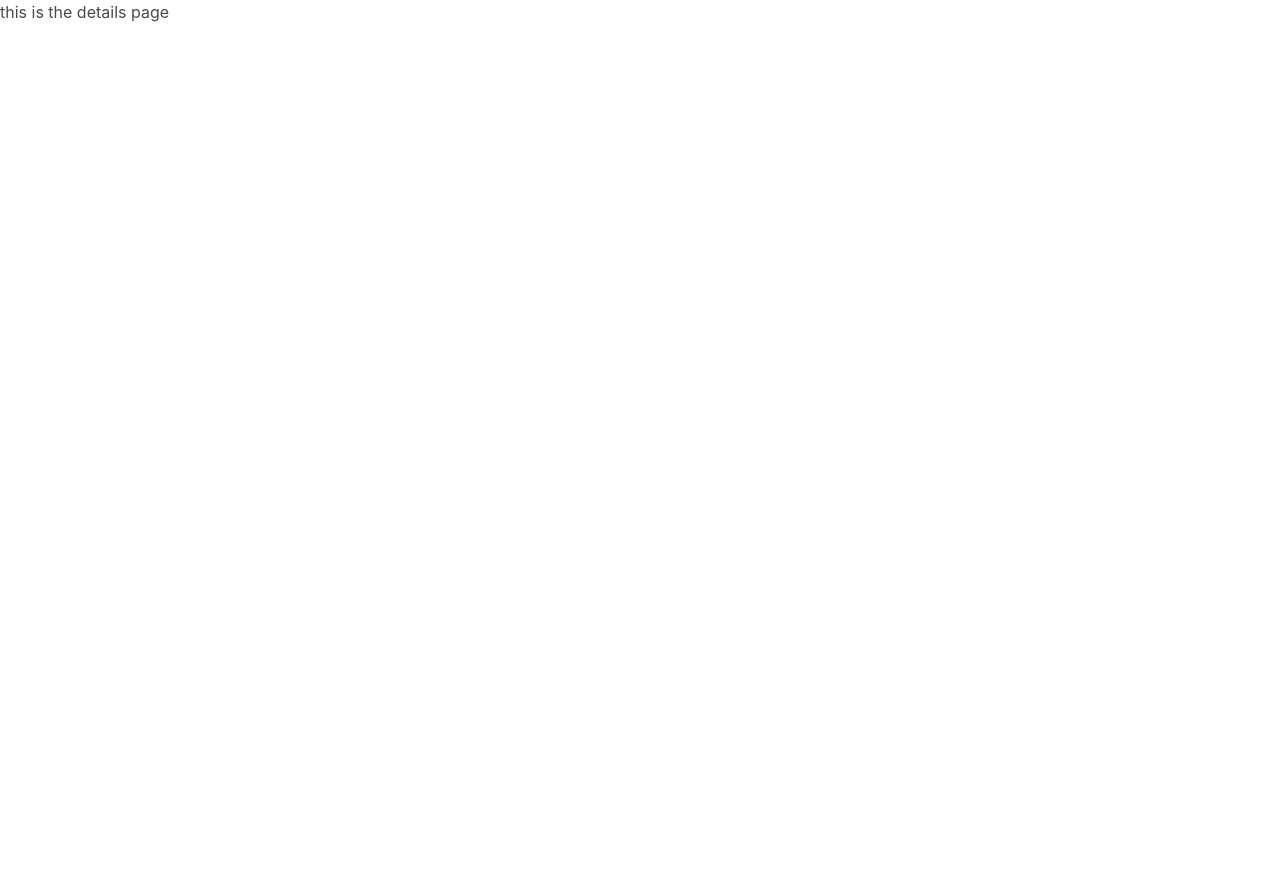
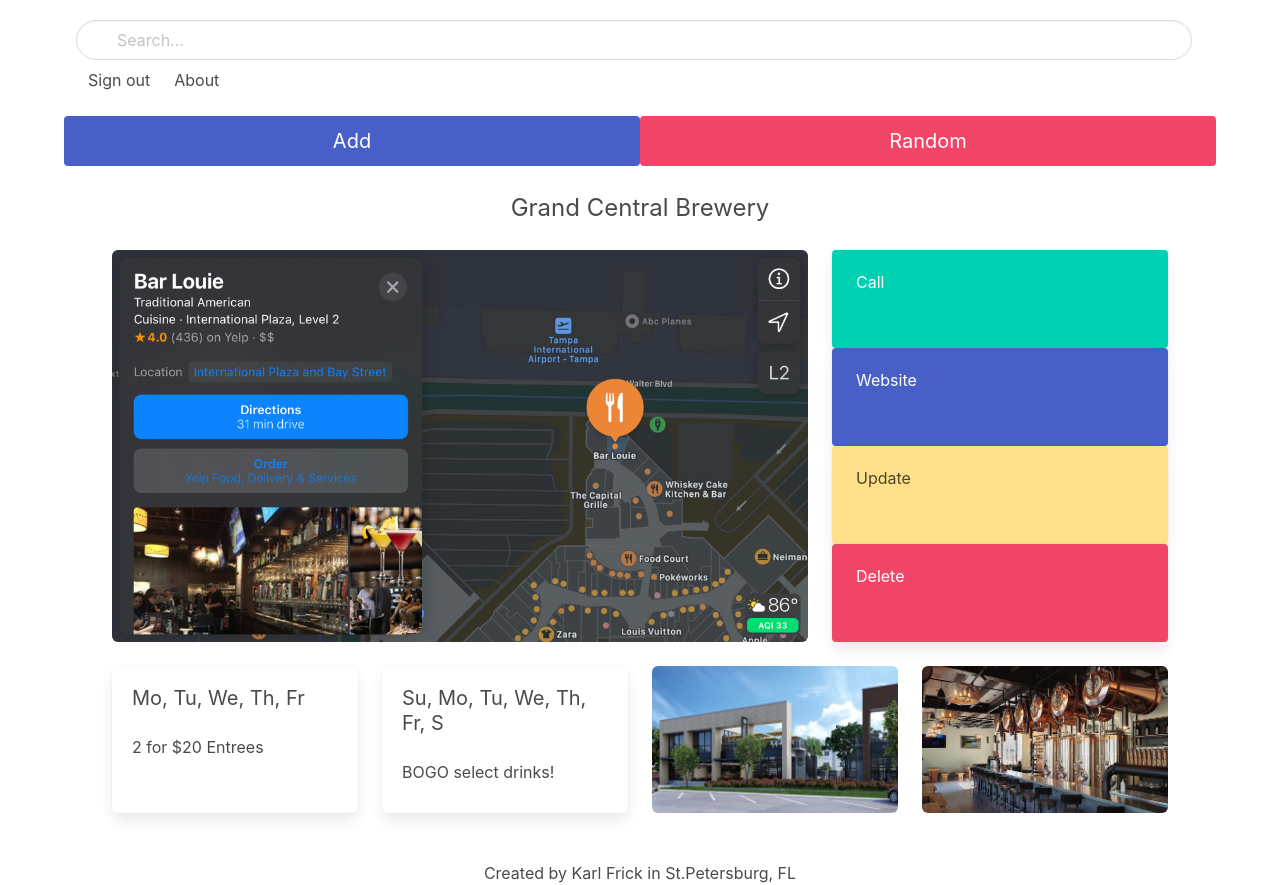
Before and after one commit to kfric/HappyHourHacksV2, a React (Create React App) app in the folder ClientApp/: page /details/1 in a window 1280 px wide. Before the commit the page ends 800 px from the top, so only its background shows below. Built offline with nearby package versions, Linux system fonts and the light colour scheme.

Commit message:
Details page complete

```diff
--- a/ClientApp/src/App.jsx
+++ b/ClientApp/src/App.jsx
@@ -32,6 +32,9 @@
           <PageNotFound />
         </Route>
       </Switch>
+      <div className="content has-text-centered">
+        <p>Created by Karl Frick in St.Petersburg, FL</p>
+      </div>
     </>
   )
 }
--- a/ClientApp/src/custom.scss
+++ b/ClientApp/src/custom.scss
@@ -17,3 +17,7 @@
   flex-shrink: 1;
   padding: 0.5rem;
 }
+
+img {
+  border-radius: 6px;
+}
--- a/ClientApp/src/pages/AddBar.jsx
+++ b/ClientApp/src/pages/AddBar.jsx
@@ -85,6 +85,14 @@
                               required
                             >
                               <div class="dropdown-content">
+                                <div class="dropdown-item">American</div>
+                                <div class="dropdown-item">BBQ</div>
+                                <div class="dropdown-item">Brazillian</div>
+                                <div class="dropdown-item">Bar & Grill</div>
+                                <div class="dropdown-item">Chinese</div>
+                                <div class="dropdown-item">Food Truck</div>
+                                <div class="dropdown-item">Kitchen</div>
+                                <div class="dropdown-item">Korean</div>
                                 <div class="dropdown-item">Beer Hall</div>
                                 <div class="dropdown-item">Brewery</div>
                                 <div class="dropdown-item">Cocktail Lounge</div>
@@ -98,12 +106,16 @@
                                 <div class="dropdown-item">Irish Pub</div>
                                 <div class="dropdown-item">karaoke Bar</div>
                                 <div class="dropdown-item">Lounge</div>
+                                <div class="dropdown-item">Mexican</div>
                                 <div class="dropdown-item">Music Bar</div>
                                 <div class="dropdown-item">Nightclub</div>
                                 <div class="dropdown-item">Pub</div>
                                 <div class="dropdown-item">Sports Bar</div>
+                                <div class="dropdown-item">Steak House</div>
                                 <div class="dropdown-item">Wine Bar</div>
+                                <div class="dropdown-item">Tavern</div>
                                 <div class="dropdown-item">Tap House</div>
+                                <div class="dropdown-item">Vietnamese</div>
                                 <hr class="dropdown-divider" />
                                 <div class="dropdown-item">Other</div>
                               </div>
@@ -116,31 +128,31 @@
                         <label className="label">Deal day(s)</label>
                         <div className="field is-grouped">
                           <div className="column-2">
-                            Sun
+                            Su
                             <input type="checkbox" className="checkbox" />
                           </div>
                           <div className="column-2">
-                            Mon
+                            Mo
                             <input type="checkbox" className="checkbox" />
                           </div>
                           <div className="column-2">
-                            Tue
+                            Tu
                             <input type="checkbox" className="checkbox" />
                           </div>
                           <div className="column-2">
-                            Wed
+                            We
                             <input type="checkbox" className="checkbox" />
                           </div>
                           <div className="column-2">
-                            Thu
+                            Th
                             <input type="checkbox" className="checkbox" />
                           </div>
                           <div className="column-2">
-                            Fri
+                            Fr
                             <input type="checkbox" className="checkbox" />
                           </div>
                           <div className="column-2">
-                            Sat
+                            S
                             <input type="checkbox" className="checkbox" />
                           </div>
                         </div>
@@ -158,9 +170,14 @@
                         </div>
                       </label>
                       <div class="field is-grouped">
-                        <p class="control">
+                        <div class="container">
                           <button class="button is-primary">Submit</button>
-                        </p>
+                        </div>
+                        <div class="container has-text-right">
+                          <Link to="/bars" class="button is-danger">
+                            Cancel
+                          </Link>
+                        </div>
                       </div>
                     </div>
                   </form>
@@ -169,9 +186,6 @@
             </div>
           </div>
         </div>
-        <div className="content has-text-centered">
-          <p>Created by Karl Frick in St.Petersburg, FL</p>
-        </div>
       </section>
     </div>
   )
--- a/ClientApp/src/pages/Details.jsx
+++ b/ClientApp/src/pages/Details.jsx
@@ -1,5 +1,112 @@
 import React from 'react'
+import { Link } from 'react-router-dom'
+
+import maps from '../images/maps.jpeg'
+import GCB from '../images/GCB.jpg'
+import GCB2 from '../images/GCB2.jpg'
+
+function navbarClick() {
+  const navbarMenu = document.querySelector('#nav-links')
+  navbarMenu.classList.toggle('is-active')
+}
 
 export function Details() {
-  return <h1>this is the details page</h1>
+  return (
+    <div className="container">
+      <div className="column">
+        <div className="field is-grouped pt-2">
+          <a className="navbar-burger" onClick={navbarClick}>
+            <span></span>
+            <span></span>
+            <span></span>
+          </a>
+          <div className="container">
+            <div className="container mr-3">
+              <div className="control has-icons-left">
+                <input
+                  className="input is-rounded"
+                  type="text"
+                  placeholder="Search..."
+                />
+                <span className="icon is small is-left">
+                  <i className="fas fa-search"></i>
+                </span>
+              </div>
+            </div>
+            <div className="navbar-menu" id="nav-links">
+              <div class="navbar-start">
+                {/* <a className="navbar-item">Home</a> */}
+                <a className="navbar-item">Sign out</a>
+                <a
+                  href="https://github.com/kfric/HappyHourHacksV2/blob/master/README.md"
+                  className="navbar-item"
+                >
+                  About
+                </a>
+              </div>
+            </div>
+          </div>
+        </div>
+      </div>
+      <div className="container">
+        <div className="field is-grouped mt-1">
+          <Link to="/add-bar" class="button is-medium is-fullwidth is-link">
+            Add
+          </Link>
+          <Link to="#" class="button is-medium is-fullwidth is-danger">
+            Random
+          </Link>
+        </div>
+      </div>
+      <div className="container is-size-4 has-text-centered m-5">
+        Grand Central Brewery
+      </div>
+      <section className="section is-fullheight pt-0">
+        <div className="container">
+          {/* new tiles*********************************************************** */}
+          <div class="tile is-ancestor">
+            <div class="tile is-parent is-8">
+              <img src={maps} alt="map to the bar location" />
+            </div>
+            <div className="tile is-parent is-justify-content-space-evenly is-flex-direction-column">
+              <div className="tile is-child box notification is-primary">
+                Call
+              </div>
+              <div className="tile is-child box notification is-link">
+                Website
+              </div>
+              <div className="tile is-child box notification is-warning">
+                Update
+              </div>
+              <div className="tile is-child box notification is-danger">
+                Delete
+              </div>
+            </div>
+          </div>
+          <div className="tile is-ancestor">
+            <div class="tile is-parent">
+              <div class="tile is-child box">
+                <p class="subtitle">Mo, Tu, We, Th, Fr</p>
+                <p>2 for $20 Entrees</p>
+              </div>
+            </div>
+            <div className="tile is-parent">
+              <div class="tile is-child box">
+                <p class="subtitle">Su, Mo, Tu, We, Th, Fr, S</p>
+                <p>BOGO select drinks!</p>
+              </div>
+            </div>
+            <div class="tile is-parent">
+              <img src={GCB} alt="bar" />
+            </div>
+            <div className="tile is-parent">
+              <img src={GCB2} alt="bar" />
+            </div>
+          </div>
+        </div>
+      </section>
+    </div>
+  )
 }
+
+export default Details
--- a/ClientApp/src/pages/SignIn.jsx
+++ b/ClientApp/src/pages/SignIn.jsx
@@ -10,6 +10,7 @@
         <div className="notification is-primary has-text-centered is-size-3">
           Happy Hour Hacks
         </div>
+        <div className="has-text-centered is-size-4">Sign in</div>
         <div className="container">
           <div className="hero-body">
             <div className="container">
@@ -39,8 +40,8 @@
                           />
                         </div>
                       </label>
-                      <div className="container">
-                        <button class="button is-primary">Login</button>
+                      <div className="container has-text-centered">
+                        <button class="button is-primary m-2">Login</button>
                       </div>
                       <div className="field is-grouped">
                         <div className="control">
@@ -56,16 +57,11 @@
                         <p className="has-text-centered">Continue as guest</p>
                       </Link>
                     </div>
-                    {/* </div> */}
                   </form>
                 </div>
               </div>
             </div>
           </div>
-        </div>
-
-        <div className="content has-text-centered">
-          <p>Created by Karl Frick in St.Petersburg, FL</p>
         </div>
       </section>
     </div>
--- a/ClientApp/src/pages/SignUp.jsx
+++ b/ClientApp/src/pages/SignUp.jsx
@@ -61,9 +61,9 @@
                           />
                         </div>
                       </label>
-                      <div class="field is-grouped">
+                      <div class="container has-text-centered">
                         <p class="control">
-                          <button class="button is-primary">Submit</button>
+                          <button class="button is-primary m-2">Submit</button>
                         </p>
                       </div>
                       <div className="field is-grouped">
@@ -80,16 +80,11 @@
                         <p className="has-text-centered">Continue as guest</p>
                       </Link>
                     </div>
-                    {/* </div> */}
                   </form>
                 </div>
               </div>
             </div>
           </div>
-        </div>
-
-        <div className="content has-text-centered">
-          <p>Created by Karl Frick in St.Petersburg, FL</p>
         </div>
       </section>
     </div>
```
Also changed, not shown: ClientApp/src/images/GCB.jpg (added), ClientApp/src/images/GCB2.jpg (added).
